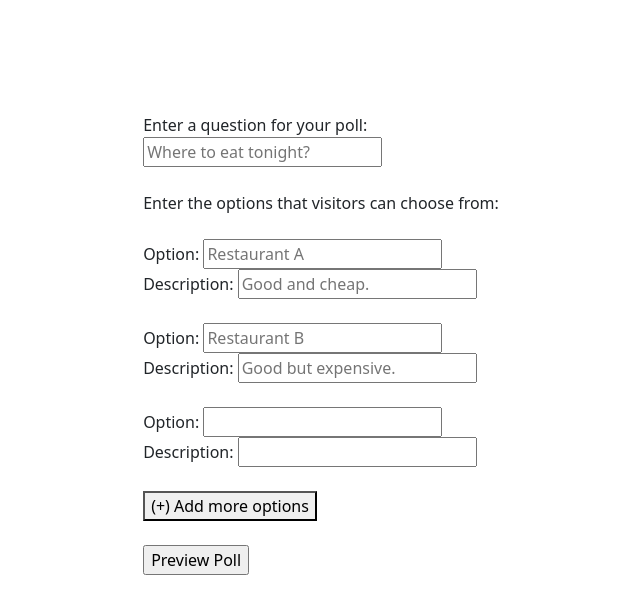
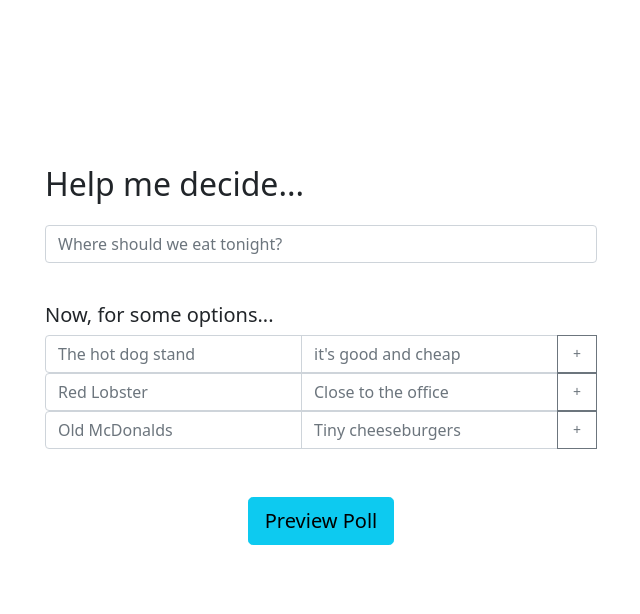
Before and after one commit to jtoguri/decision_wizard, a Node server app: page / in a window 1280 px wide. Shown: the part 56-670 px from the top of the page, without its empty margins (319-959 px from the left). Run offline with Node 20, Linux system fonts and the light colour scheme; style sheets or scripts are compiled from the project's sources.

Commit message:
add initial bootstrap styles

```diff
--- /dev/null
+++ b/styles/wizard.scss
@@ -0,0 +1,7 @@
+#addOption {
+  width: 40px;
+}
+
+.someOpts {
+  margin-top: 40px;
+}
--- a/views/index.ejs
+++ b/views/index.ejs
@@ -11,6 +11,7 @@
   <link rel="stylesheet" href="/styles/main.css" type="text/css" />
   <link rel="stylesheet" href="/styles/layout.css" type="text/css" />
   <link rel="stylesheet" href="/styles/header.css" type="text/css" />
+  <link rel="stylesheet" href="/styles/wizard.css" type="text/css" />
 
 
   <script type="text/javascript" src="/vendor/jquery-3.0.0.js"></script>
@@ -32,72 +33,51 @@
 
     <!-- GET POLL DETAILS -->
     <!-- <span>Create New Poll</span> -->
-    <form id="pollForm" action="/api/polls" method="post">
-      <span>Enter a question for your poll:</span><br />
-      <input
-        type="text"
-        name="question"
-        placeholder="Where to eat tonight?"
-      /><br />
-      <br />
-      <span>Enter the options that visitors can choose from:</span><br />
-      <br />
+    <form id="pollForm" class="form" action="/api/polls" method="post">
+      <div class="mb-3">
+        <h1>Help me decide...</h1>
+        <input class="form-control" type="text" name="pollQuestion" placeholder="Where should we eat tonight?" />
+      </div>
       <div id="optionsContainer">
+        <div class="someOpts">
+
+          <h5>Now, for some options...</h5>
+
+        </div>
+
         <!-- OPTION 1 -->
-        <div class="option">
-          <span>Option:</span>
-          <input
-            type="text"
-            name="choices[choice1][title]"
-            placeholder="Restaurant A"
-            required
-          /><br />
-          <span>Description:</span>
-          <input
-            type="text"
-            name="choices[choice1][describe]"
-            placeholder="Good and cheap."
-          /><br />
+        <div class="input-group option">
+          <input class="form-control" type="text" name="choices[choice1][title]" placeholder="The hot dog stand"
+            required />
+          <input class="form-control" type="text" name="choices[choice1][describe]"
+            placeholder="it's good and cheap" /><br />
+          <button id="addOption" type="button" class="btn btn-outline-secondary btn-sm">+</button><br>
         </div>
-        <br />
 
         <!-- OPTION 2 -->
-        <div class="option">
-          <span>Option:</span>
-          <input
-            type="text"
-            name="choices[choice2][title]"
-            placeholder="Restaurant B"
-            required
-          /><br />
-          <span>Description:</span>
-          <input
-            type="text"
-            name="choices[choice2][describe]"
-            placeholder="Good but expensive."
-          /><br />
+        <div class="input-group option">
+          <input class="form-control" type="text" name="choices[choice1][title]" placeholder="Red Lobster" required />
+          <input class="form-control" type="text" name="choices[choice1][describe]"
+            placeholder="Close to the office" /><br />
+          <button id="addOption" type="button" class="btn btn-outline-secondary btn-sm">+</button><br>
         </div>
-        <br />
+
 
         <!-- OPTION 3 -->
-        <div class="option">
-          <span>Option:</span>
-          <input
-            type="text"
-            name="choices[choice3][title]"
-            placeholder=""
-            required
-          /><br />
-          <span>Description:</span>
-          <input type="text" name="choices[choice3][describe]" placeholder="" />
-          <br />
+        <div class="input-group option">
+          <input class="form-control" type="text" name="choices[choice3][title]" placeholder="Old McDonalds" required />
+          <input class="form-control" type="text" name="choices[choice3][describe]"
+            placeholder="Tiny cheeseburgers" /><br />
+          <button id="addOption" type="button" class="btn btn-outline-secondary btn-sm">+</button><br>
         </div>
-        <br />
-      </div>
 
-      <!-- ADD ADDITIONAL OPTIONS -->
-      <button id="addOption">(+) Add more options</button><br /><br />
-      <input type="submit" value="Preview Poll" />
+
+        <!-- ADD ADDITIONAL OPTIONS -->
+        <div class="mt-5 d-flex justify-content-center">
+
+          <!-- <input type="submit" value=" /> -->
+          <input class="btn btn-info btn-lg" type="submit" value="Preview Poll">
+        </div>
     </form>
 
     <!-- PREVIEW AND SHARE THE POLL -->
```
Also changed, not shown: views/oldindex.ejs (renamed from views/newindex.ejs, +64 -24 lines).
